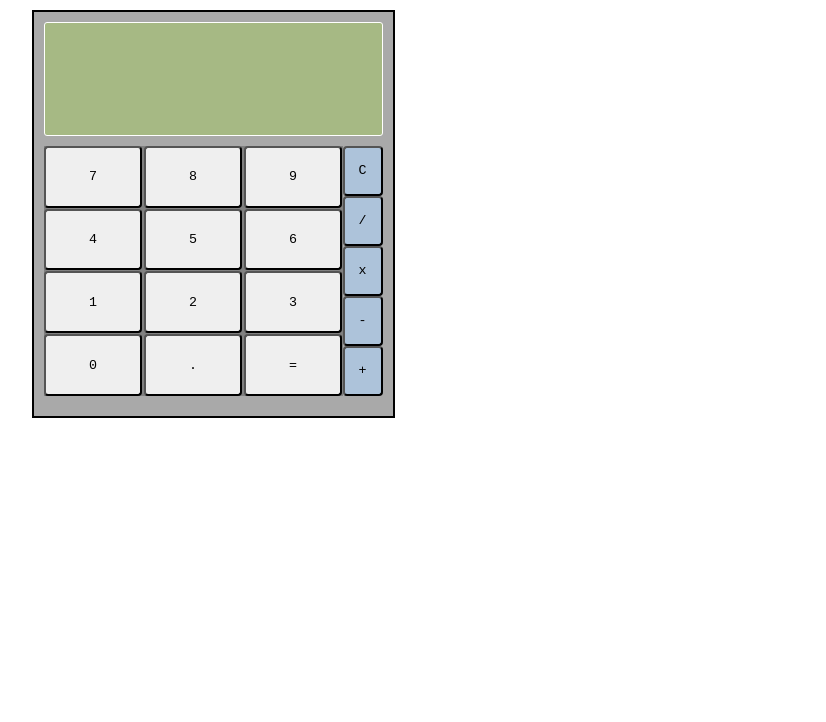
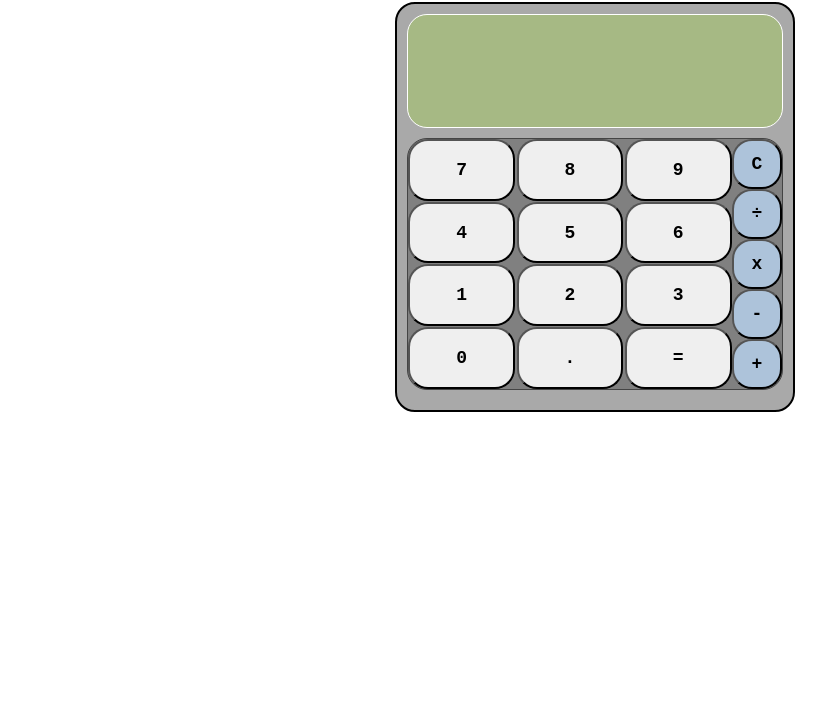
Before and after one commit to nongshaw/Odin-Calculator, a plain HTML site: page index.html in a window 1280 px wide. Shown: the part 78-800 px from the top of the page, without its empty margins (45-871 px from the left). Drawn offline with Linux system fonts and the light colour scheme.

Commit message:
Fixed block growing as number grows. Fixed placement of display divs.

```diff
--- a/calculator.js
+++ b/calculator.js
@@ -1,6 +1,4 @@
-//STILL DO! I need to correct the css and or js so that when you enter large numbers it does not expand the size of the calculator to the right. additionally i do not want hte pHistory and pDisplay divs to both each other. currently they are flex files that DO bother each other and that annoys me.
-
-
+//STILL DO! I need to correct the css and or js so that when you enter large numbers it does not expand the size of the calculator to the right.
 
 
 let a = 0;              //firstNumber
@@ -17,7 +15,7 @@ function appendNumber(selection) {
         result = false;
         appendNumber(selection);
     } else {
-        if (a === 0){ //changes the first number only
+        if (a === 0 && operator == false){ //changes the first number only
             if (displayNumber === 0) {
                 if (selection != 0){
                 displayNumber = selection; //if display number is 0, change it to the selected number - but not if first digit is 0
@@ -40,6 +38,8 @@ function appendNumber(selection) {
 }
 
 function selectOperand(operand) {//changes operator to the one selected, saves displayNumber as a, updates displayNumber to include operand.
+    if (displayNumber)
+    {
         if (b === 0) {
             operator = operand;
             a = displayNumber;
@@ -51,17 +51,18 @@ function selectOperand(operand) {//changes operator to the one selected, saves d
             document.getElementById("pDisplay").innerHTML = `${a}`+" "+`${operand}`+" ";
         }
     }
+}
 
 function operate() {
-    if (b != 0) {
+    if (operator != 0) {
         document.getElementById("pHistory").innerHTML = `${a}` + " " + `${operator}` + " " + `${b}` + " " + '=';
         if (operator === "+") {
             displayNumber = parseInt(a) + parseInt(b);
         } else if (operator === "-") {
             displayNumber = a - b;
-        } else if (operator === "*") {
+        } else if (operator === "x") {
             displayNumber = a * b;
-        } else if (operator === "/") {
+        } else if (operator === "÷") {
             displayNumber = a / b;
         }
         document.getElementById("pDisplay").innerHTML = `${displayNumber}`;
--- a/index.html
+++ b/index.html
@@ -32,8 +32,8 @@
                     </div>
                     <div class="operation-buttons">
                         <button onClick="clearDisplay()">C</button>
-                        <button onClick="selectOperand(`/`)">/</button>
-                        <button onClick="selectOperand(`*`)">x</button>
+                        <button onClick="selectOperand(`÷`)">÷</button>
+                        <button onClick="selectOperand(`x`)">x</button>
                         <button onClick="selectOperand(`-`)">-</button>
                         <button onClick="selectOperand(`+`)">+</button>
 
--- a/styles.css
+++ b/styles.css
@@ -3,27 +3,32 @@ body {
 }
 
 .container {
-    display: flex;
-    flex-direction: column;
-    width: 500px;
-    align-items: center;
+    display: block;
+    max-width: 400px;
+    margin: auto;
+}
+
+h1 {
+    text-align: center;
 }
 
 .case {
     padding: 10px;
     background-color: darkgray;
     border: 2px solid black;
+    border-radius: 20px;
 }
 .display {
     background-color: rgb(166, 185, 132);
     border: 1px solid white;
-    border-radius: 3px;
+    border-radius: 20px;
     padding: 16px 16px 16px 16px;
     height: 80px;
     display: flex;
     justify-content: space-between;
+    flex-direction: column;
+    max-width: 480px;
 
-    text-overflow: ellipsis;
 }
 
 #pDisplay {
@@ -42,17 +47,22 @@ body {
 
 .outer-button-area {
     padding: 10px 0px 10px 0px;
+
 }
 
 .button-area {
     display: flex;
-    display: row;
+    border-radius: 20px;
+    background-color: gray;
+    border: 1px solid rgb(68, 68, 68);
 }
 
 button {
     min-height: 50px;
     font-family: 'Courier New', Courier, monospace;
-    border-radius: 4px;
+    border-radius: 20px;
+    font-weight: bolder;
+    font-size: large;
 }
 
 .number-buttons {
@@ -62,7 +72,8 @@ button {
     gap: 1px;
     grid-template-columns: repeat(3, 1fr);
     justify-content: space-evenly;
-    background-color: gray;
+
+    border-radius: 20px;
 }
 .number-buttons button {
     flex: 0 0 33%;
@@ -75,6 +86,6 @@ button {
 
 .operation-buttons button {
     flex: 1;
-    min-width: 40px;
+    min-width: 50px;
     background-color: rgb(173, 195, 218);
 }
```
Lines whose indentation alone changed are shown as unchanged.
